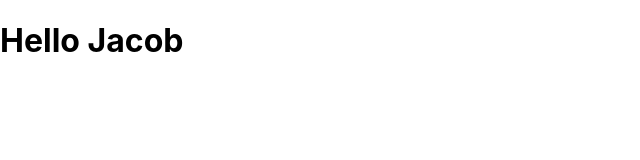
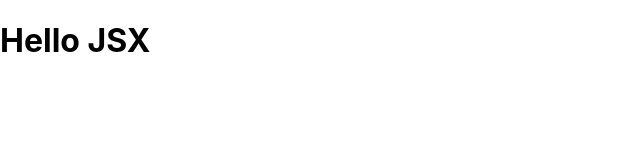
Before and after one commit to jitendragangwar123/ReactJs-Tutorial, a React (Create React App) app: page / in a window 1280 px wide. Shown: the top 160 px of the page, without its empty margins (0-640 px from the left). Built offline with nearby package versions, Linux system fonts and the light colour scheme.

Commit message:
Header.js updated

```diff
--- a/src/App.js
+++ b/src/App.js
@@ -1,8 +1,8 @@
+import Header from "./components/Header";
 function App() {
-  const name="Jacob";
   return (
     <div className="App">
-      <h1>Hello {name}</h1>
+      <Header/>
     </div>
   );
 }
--- /dev/null
+++ b/src/components/Header.js
@@ -0,0 +1,11 @@
+import React from 'react'
+
+const Header = () => {
+  return (
+    <div>
+      <h1>Hello JSX</h1>
+    </div>
+  )
+}
+
+export default Header
```
